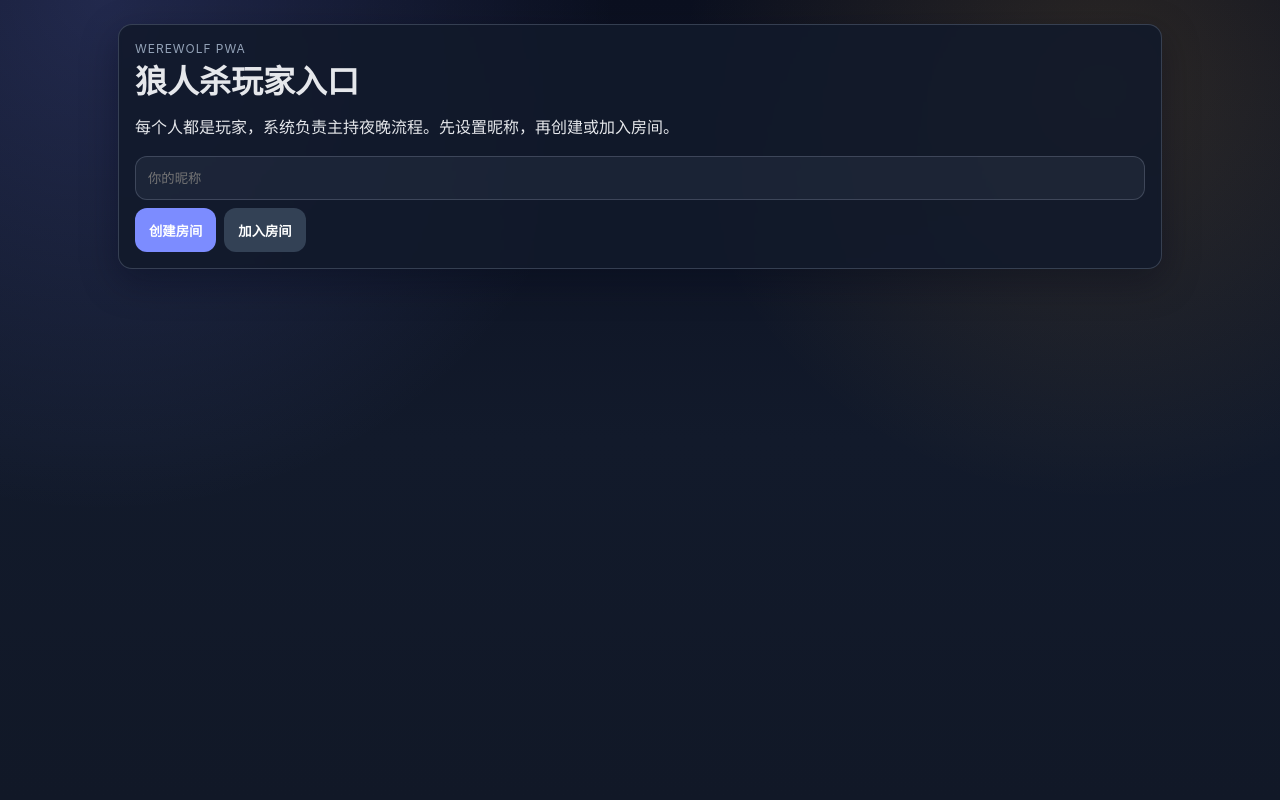
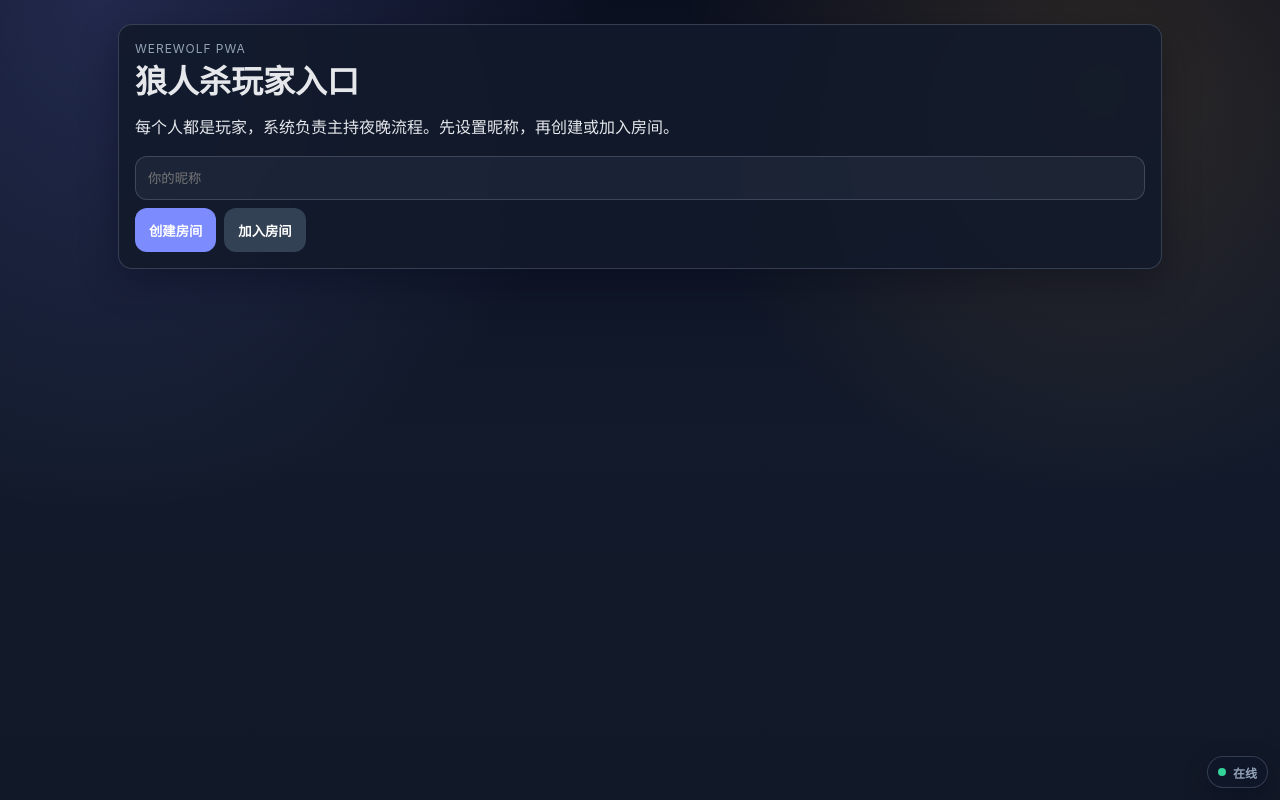
Before and after one commit to hanqingliu2000/werewolf-pwa, a Next.js app in the folder web/: page / in a window 1280 px wide. Built offline with nearby package versions, Linux system fonts and the light colour scheme; no server answers; the database is empty.

Commit message:
Show client connection health

```diff
--- /dev/null
+++ b/web/app/connection-status.tsx
@@ -0,0 +1,75 @@
+'use client';
+
+import { useEffect, useState } from 'react';
+
+type Status = 'checking' | 'online' | 'offline' | 'degraded';
+
+function labelFor(status: Status) {
+  if (status === 'offline') return '离线';
+  if (status === 'degraded') return '服务异常';
+  if (status === 'checking') return '连接检查中';
+  return '在线';
+}
+
+export function ConnectionStatus() {
+  const [status, setStatus] = useState<Status>('checking');
+
+  useEffect(() => {
+    let alive = true;
+    let timer: ReturnType<typeof setInterval> | null = null;
+
+    async function check() {
+      if (!navigator.onLine) {
+        if (alive) setStatus('offline');
+        return;
+      }
+
+      const controller = new AbortController();
+      const timeout = setTimeout(() => controller.abort(), 4000);
+      try {
+        const res = await fetch('/api/keepalive', {
+          cache: 'no-store',
+          signal: controller.signal,
+        });
+        if (alive) setStatus(res.ok ? 'online' : 'degraded');
+      } catch {
+        if (alive) setStatus('degraded');
+      } finally {
+        clearTimeout(timeout);
+      }
+    }
+
+    function onOnline() {
+      void check();
+    }
+
+    function onOffline() {
+      setStatus('offline');
+    }
+
+    function onVisible() {
+      if (document.visibilityState === 'visible') void check();
+    }
+
+    window.addEventListener('online', onOnline);
+    window.addEventListener('offline', onOffline);
+    document.addEventListener('visibilitychange', onVisible);
+    void check();
+    timer = setInterval(check, 30000);
+
+    return () => {
+      alive = false;
+      if (timer) clearInterval(timer);
+      window.removeEventListener('online', onOnline);
+      window.removeEventListener('offline', onOffline);
+      document.removeEventListener('visibilitychange', onVisible);
+    };
+  }, []);
+
+  return (
+    <div className={`connection-status ${status}`} aria-live="polite" title={`连接状态：${labelFor(status)}`}>
+      <span className="connection-dot" aria-hidden="true" />
+      <span>{labelFor(status)}</span>
+    </div>
+  );
+}
--- a/web/app/globals.css
+++ b/web/app/globals.css
@@ -153,6 +153,41 @@ button.warn { background: var(--accent); color: #1e293b; }
   padding-top: 12px;
 }
 
+.connection-status {
+  position: fixed;
+  right: 12px;
+  bottom: 12px;
+  z-index: 20;
+  display: inline-flex;
+  align-items: center;
+  gap: 7px;
+  min-height: 32px;
+  max-width: calc(100vw - 24px);
+  border: 1px solid rgba(148, 163, 184, 0.28);
+  border-radius: 999px;
+  padding: 6px 10px;
+  background: rgba(15, 23, 42, 0.9);
+  color: var(--text-muted);
+  box-shadow: 0 10px 26px rgba(2, 6, 23, 0.3);
+  font-size: 12px;
+  font-weight: 700;
+  backdrop-filter: blur(8px);
+}
+
+.connection-dot {
+  width: 8px;
+  height: 8px;
+  flex: 0 0 auto;
+  border-radius: 999px;
+  background: var(--success);
+}
+
+.connection-status.checking .connection-dot { background: var(--accent); }
+.connection-status.offline { color: #fecaca; border-color: rgba(248, 113, 113, 0.45); }
+.connection-status.offline .connection-dot { background: var(--danger); }
+.connection-status.degraded { color: #fde68a; border-color: rgba(242, 181, 68, 0.45); }
+.connection-status.degraded .connection-dot { background: var(--accent); }
+
 ul { margin: 8px 0; padding-left: 18px; }
 code { background: rgba(148, 163, 184, 0.2); padding: 2px 6px; border-radius: 6px; }
 
--- a/web/app/layout.tsx
+++ b/web/app/layout.tsx
@@ -1,5 +1,6 @@
 import './globals.css';
 import type { ReactNode } from 'react';
+import { ConnectionStatus } from './connection-status';
 import { ServiceWorkerRegister } from './service-worker-register';
 
 export const metadata = {
@@ -17,6 +18,7 @@ export default function RootLayout({ children }: { children: ReactNode }) {
     <html lang="zh-CN">
       <body>
         {children}
+        <ConnectionStatus />
         <ServiceWorkerRegister />
       </body>
     </html>
```
Also changed, not shown: 2 other files (tests, documents, lock files or other folders).
